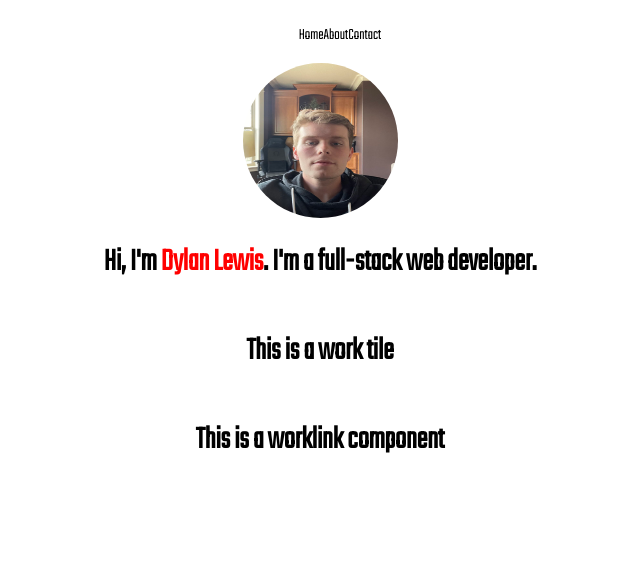
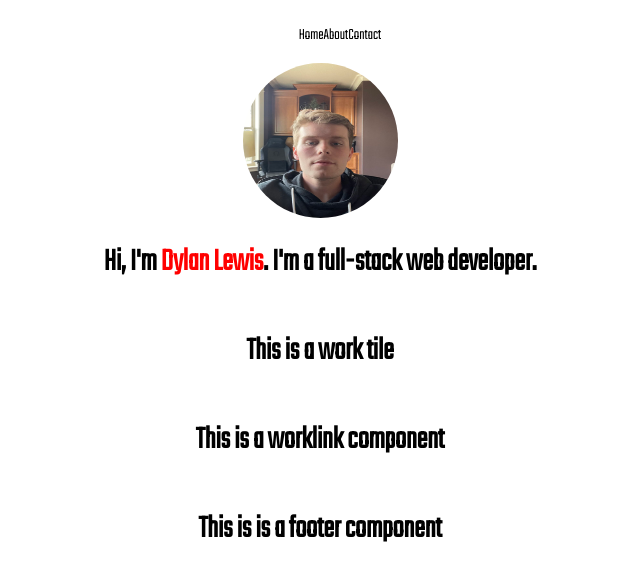
Before and after one commit to dyldlewis/personal-site, a React (Create React App) app: page / in a window 1280 px wide. Shown: the top 580 px of the page, without its empty margins (320-960 px from the left). Built offline with nearby package versions, Linux system fonts and the light colour scheme.

Commit message:
add footer component

```diff
--- a/src/App.js
+++ b/src/App.js
@@ -4,6 +4,7 @@ import Hero from "./components/Hero";
 import WorkTiles from "./components/WorkTiles";
 import WorkLinks from "./components/WorkLinks";
 import Header from "./components/Header";
+import Footer from "./components/Footer";
 import "./App.css";
 
 function App() {
@@ -14,6 +15,7 @@ function App() {
       <Hero />
       <WorkTiles />
       <WorkLinks />
+      <Footer />
     </div>
   );
 }
--- /dev/null
+++ b/src/components/Footer/index.js
@@ -0,0 +1,3 @@
+export default function footer() {
+  return <h1>This is is a footer component</h1>;
+}
```
